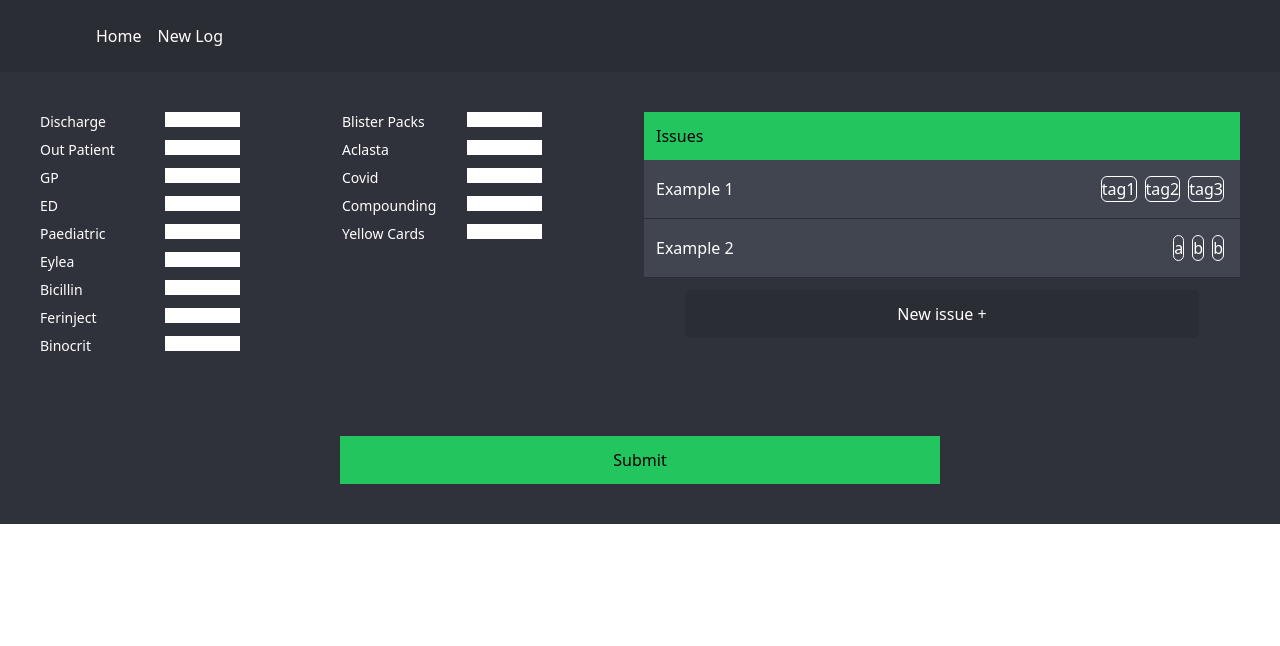
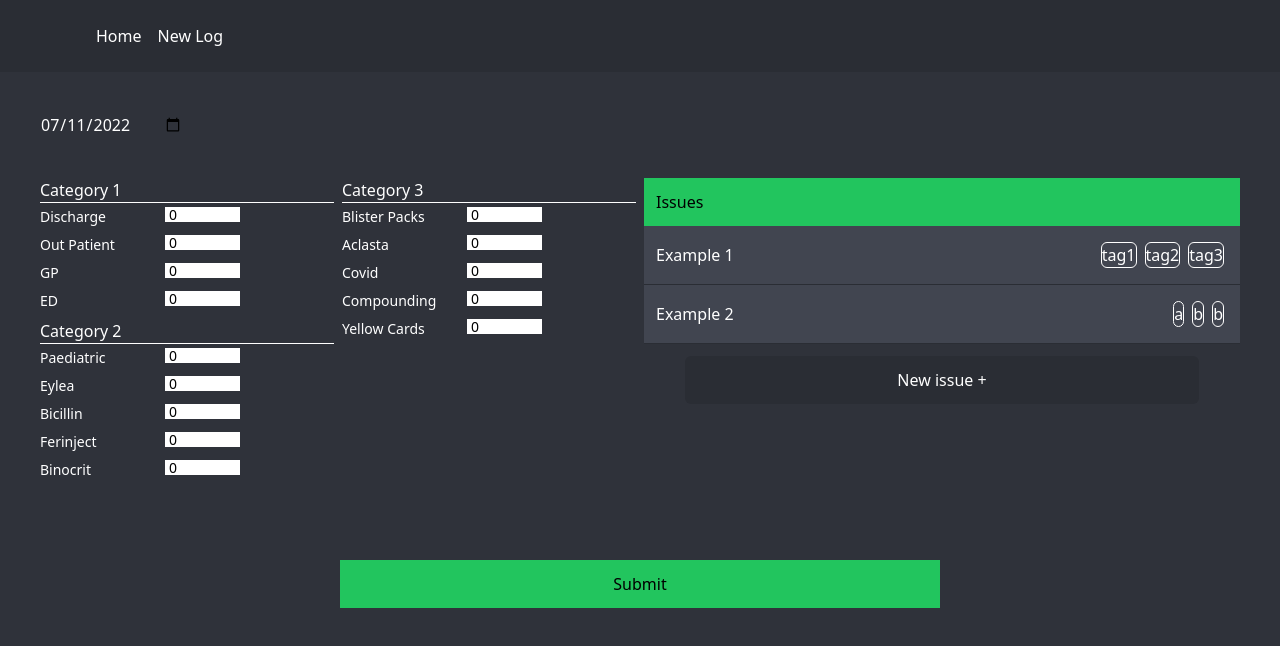
Before and after one commit to KarlGilden/apoteo, a Next.js app: page /new-log in a window 1280 px wide. Shown: the top 646 px of the page. Built offline with nearby package versions, Linux system fonts and the light colour scheme.

Commit message:
add date to log data

```diff
--- a/components/LogNumInput.tsx
+++ b/components/LogNumInput.tsx
@@ -3,16 +3,18 @@ import React from 'react'
 interface IProps{
     name:string,
     inputKey: string,
-    onValueChange: (key:string, value:string) => void
+    onValueChange: (key:string, value:string) => void,
+    value:number
 
 }
-const LogNumInput = ({name, inputKey, onValueChange}:IProps) => {
+const LogNumInput = ({name, inputKey, onValueChange, value}:IProps) => {
   return (
     <div className='flex justify-between w-full sm:w-[200px]'>
         <label htmlFor="" className='text-sm text-white'>{name}</label>
         <input
         className='w-[100px] text-sm p-1 sm:w-[75px] h-[15px]'
         type="number"
+        value={value}
         onChange={(e)=>{
           onValueChange(inputKey, e.target.value)
         }}
--- a/pages/api/logs.ts
+++ b/pages/api/logs.ts
@@ -9,6 +9,7 @@ export default async function (req: NextApiRequest, res: NextApiResponse) {
       console.log(req.body)
         var item = {
           'id': Date.now() + Math.floor(Math.random() * 100),
+          "date": req.body.date,
           "covid": req.body.covid,
           "discharge": req.body.discharge,
           "outp": req.body.outp,
--- a/pages/new-log.tsx
+++ b/pages/new-log.tsx
@@ -6,8 +6,8 @@ import LogNumInput from '../components/LogNumInput'
 const NewLog = () => {
 
     const [showModal, setShowModal] = useState(false);
-
     const [data, setData] = useState({
+        date: new Date().toLocaleDateString('en-CA'),
         covid: 0,
         discharge: 0,
         outp: 0,
@@ -78,40 +78,54 @@ const NewLog = () => {
     <>
     <div className={`h-[72px] w-full bg-secondary `}></div>
     <IssueModal issues={issues} setIssues={setIssues} show={showModal} handleClose={()=>closeModal()}/>
-    <div className='h-screen'>
+    <div className='h-screen bg-primary'>
+        <div className='px-10 pt-10'>
+            <input
+            value={data.date}
+            className='bg-transparent text-white'
+            type="date"
+            onChange={(e)=>onValueChange("date", e.target.value)}
+            />
+        </div>
         <div className='w-full bg-primary p-10 flex flex-col justify-between'>
             <div className='flex flex-col sm:flex-row h-full'>
                 <div className='flex flex-col sm:flex-row w-full items-center mb-10 sm:items-start'>
                     <div className='w-full'>
-                        <LogNumInput name="Discharge" inputKey="discharge" onValueChange={onValueChange}/>
+                        <p className='text-white'>Category 1</p>
+                        <hr className='text-white mb-1' />
+                        <LogNumInput value={data.discharge} name="Discharge" inputKey="discharge" onValueChange={onValueChange}/>
                         <div className='p-1'></div>
-                        <LogNumInput name="Out Patient" inputKey="outp" onValueChange={onValueChange}/>
+                        <LogNumInput value={data.outp} name="Out Patient" inputKey="outp" onValueChange={onValueChange}/>
                         <div className='p-1'></div>
-                        <LogNumInput name="GP" inputKey="gp" onValueChange={onValueChange}/>
+                        <LogNumInput value={data.gp} name="GP" inputKey="gp" onValueChange={onValueChange}/>
                         <div className='p-1'></div>
-                        <LogNumInput name="ED" inputKey="ed" onValueChange={onValueChange}/>
+                        <LogNumInput value={data.ed} name="ED" inputKey="ed" onValueChange={onValueChange}/>
                         <div className='p-1'></div>
-                        <LogNumInput name="Paediatric" inputKey="paediatric" onValueChange={onValueChange}/>
+                        <p className='text-white'>Category 2</p>
+                        <hr className='text-white mb-1' />
+                        <LogNumInput value={data.paediatric} name="Paediatric" inputKey="paediatric" onValueChange={onValueChange}/>
                         <div className='p-1'></div>
-                        <LogNumInput name="Eylea" inputKey="eylea" onValueChange={onValueChange}/>
+                        <LogNumInput value={data.eylea} name="Eylea" inputKey="eylea" onValueChange={onValueChange}/>
                         <div className='p-1'></div>
-                        <LogNumInput name="Bicillin" inputKey="bicillin" onValueChange={onValueChange}/>
+                        <LogNumInput value={data.bicillin} name="Bicillin" inputKey="bicillin" onValueChange={onValueChange}/>
                         <div className='p-1'></div>
-                        <LogNumInput name="Ferinject" inputKey="ferinject" onValueChange={onValueChange}/>
+                        <LogNumInput value={data.ferinject} name="Ferinject" inputKey="ferinject" onValueChange={onValueChange}/>
                         <div className='p-1'></div>
-                        <LogNumInput name="Binocrit" inputKey="binocrit" onValueChange={onValueChange}/>
+                        <LogNumInput value={data.binocrit} name="Binocrit" inputKey="binocrit" onValueChange={onValueChange}/>
                     </div>
                     <div className='p-1'></div>
                     <div className='w-full'>
-                        <LogNumInput name="Blister Packs" inputKey="blisterPacks" onValueChange={onValueChange}/>
+                        <p className='text-white'>Category 3</p>
+                        <hr className='text-white mb-1' />
+                        <LogNumInput value={data.blisterPacks} name="Blister Packs" inputKey="blisterPacks" onValueChange={onValueChange}/>
                         <div className='p-1'></div>
-                        <LogNumInput name="Aclasta" inputKey="aclasta" onValueChange={onValueChange}/>
+                        <LogNumInput value={data.aclasta} name="Aclasta" inputKey="aclasta" onValueChange={onValueChange}/>
                         <div className='p-1'></div>
-                        <LogNumInput name="Covid" inputKey="covid" onValueChange={onValueChange}/>
+                        <LogNumInput value={data.covid} name="Covid" inputKey="covid" onValueChange={onValueChange}/>
                         <div className='p-1'></div>
-                        <LogNumInput name="Compounding" inputKey="compounding" onValueChange={onValueChange}/>
+                        <LogNumInput value={data.compounding} name="Compounding" inputKey="compounding" onValueChange={onValueChange}/>
                         <div className='p-1'></div>
-                        <LogNumInput name="Yellow Cards" inputKey="yellowCards" onValueChange={onValueChange}/>
+                        <LogNumInput value={data.yellowCards} name="Yellow Cards" inputKey="yellowCards" onValueChange={onValueChange}/>
                     </div>
                 </div>
                 <div className='p-1'></div>
```
